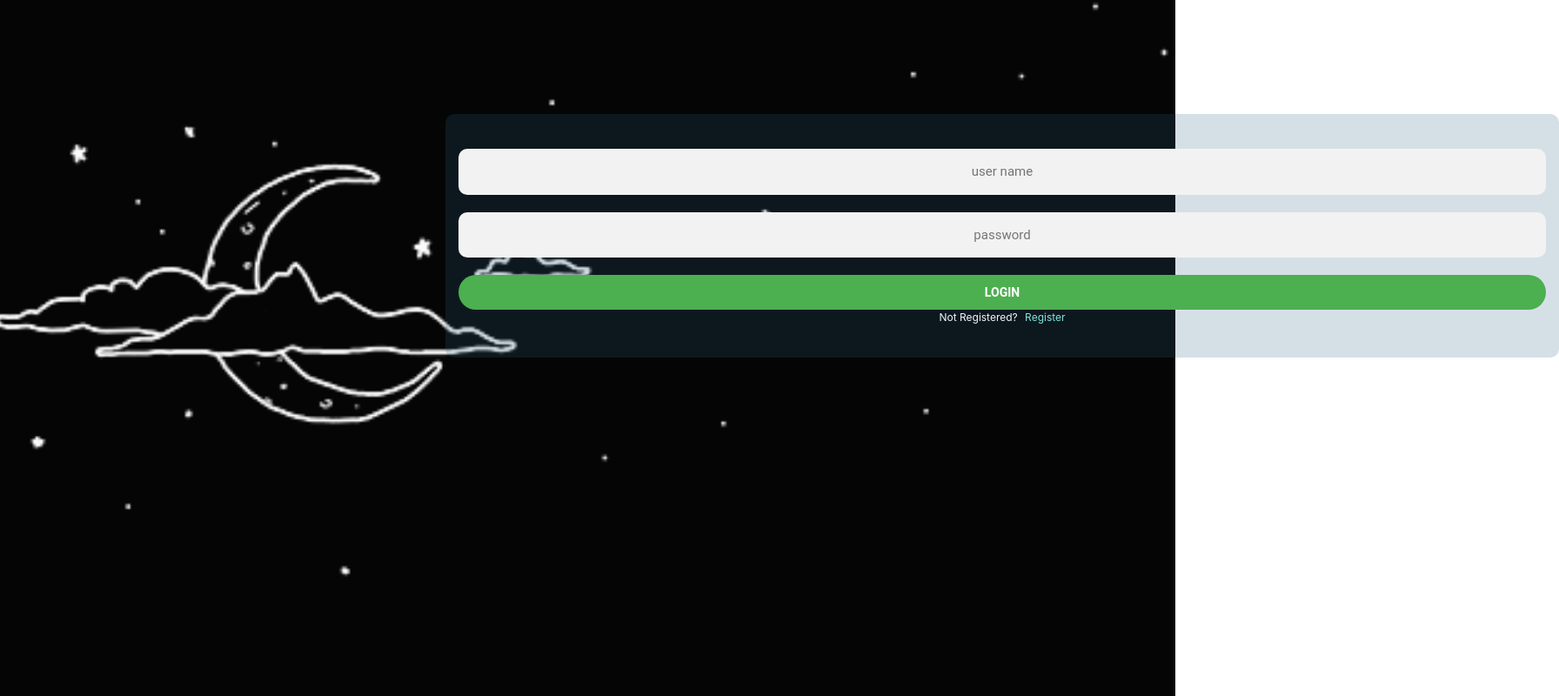
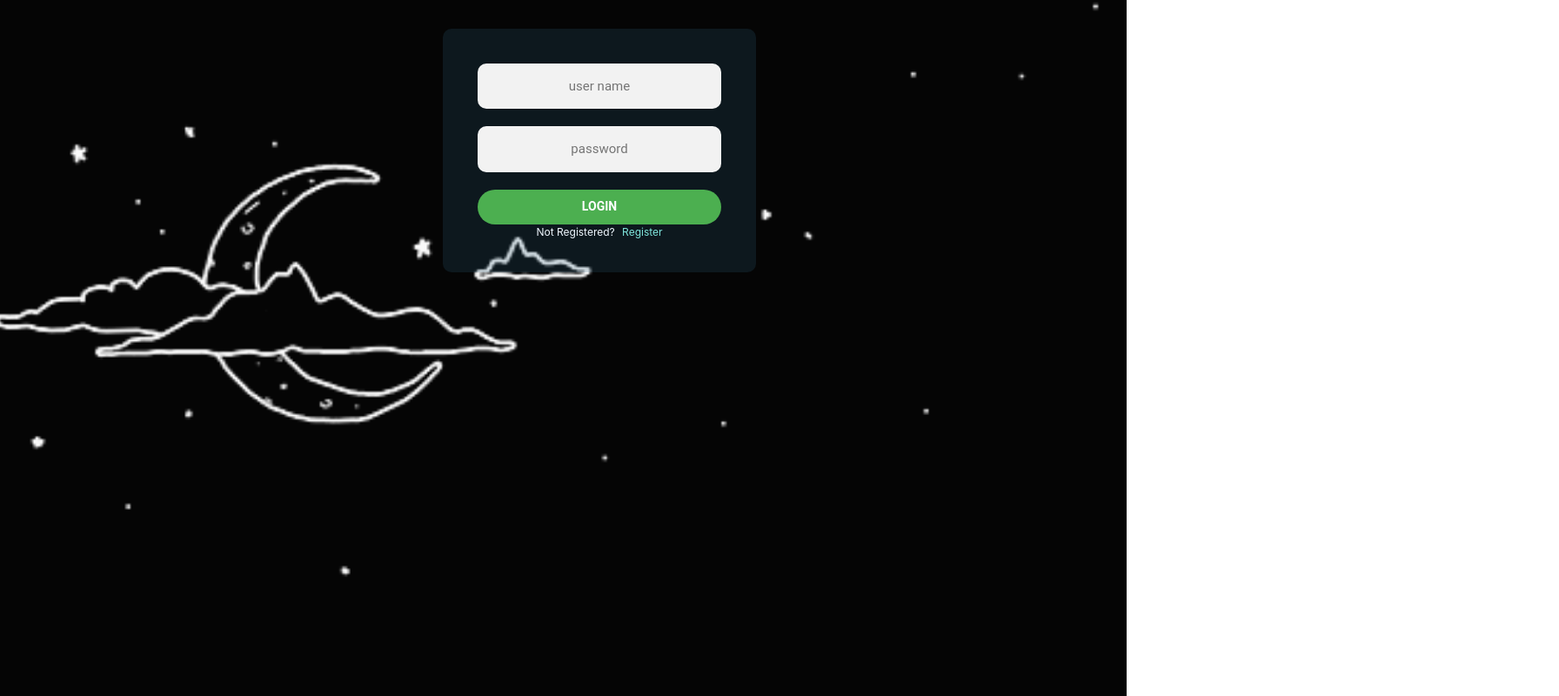
Before and after one commit to zayn785632/log-in-page, a plain HTML site: page index.html in a window 1280 px wide. Shown: the whole page at 87% size, 1792 px wide, since content can reach past the window. Drawn offline with nearby package versions, Linux system fonts and the light colour scheme.

Commit message:
Update index.html

```diff
--- a/index.html
+++ b/index.html
@@ -12,7 +12,7 @@
 <body>
     <div class="row">
      <div class="loginpage col-sm-12">
-        <div class="form col-sm-12">
+        <div class="form ">
             <form action="" class="register-form">
                 <input type="text" placeholder="Enter your name">
                 <input type="password" placeholder="Enter your password">
```
